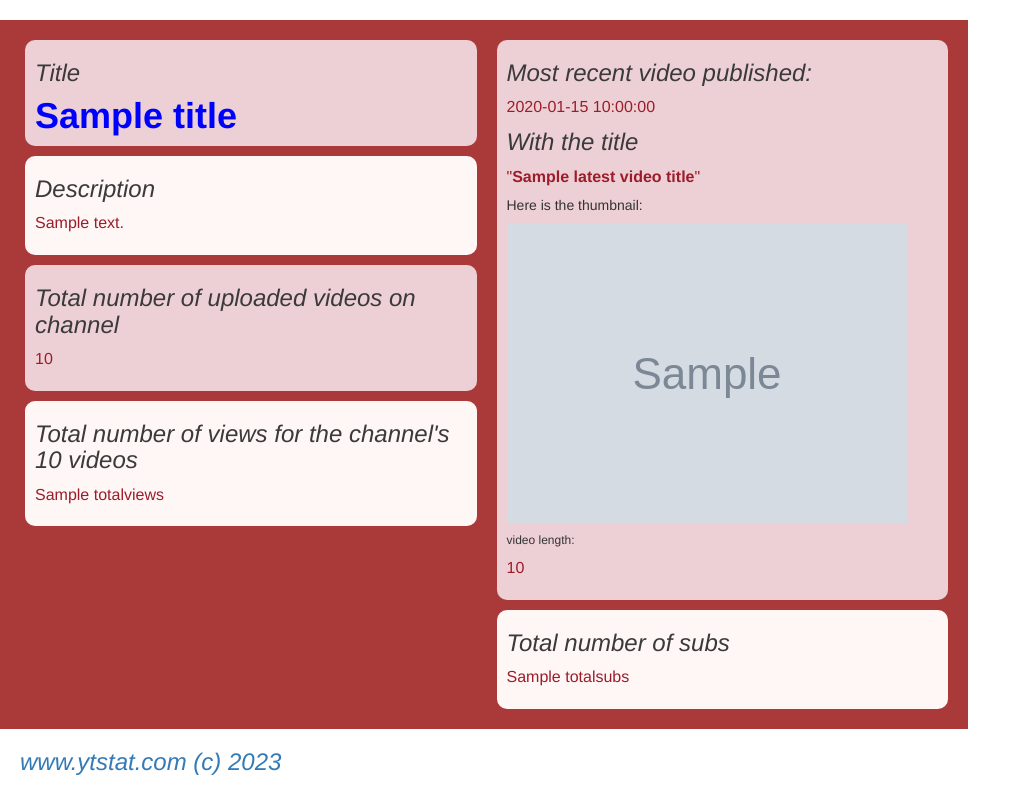
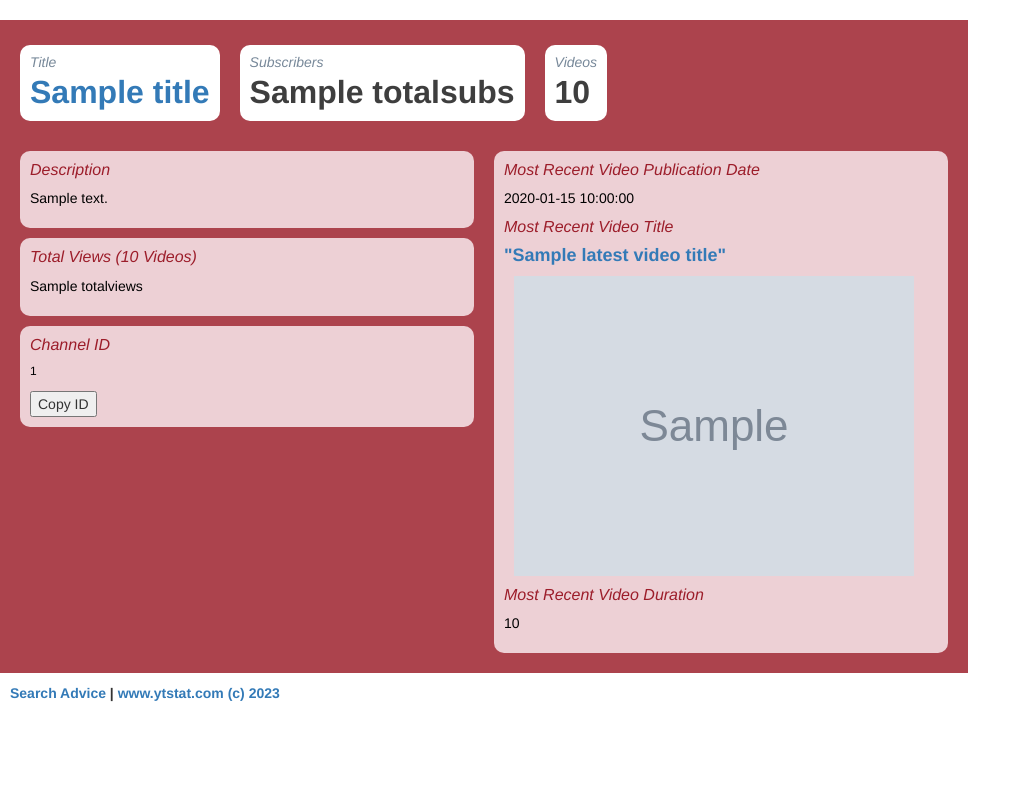
Before and after one commit to pswapneet/yt-stats-flask, a Flask app: template templates/stats.html in a window 1280 px wide. Shown: the part 100-886 px from the top of the page, without its empty margins (0-1031 px from the left). After the commit the page ends 802 px from the top, so only its background shows below. Run offline with Flask 2, Linux system fonts and the light colour scheme; the template is opened without the code that fills it: most values are stand-ins (such as "Sample title", 1, 10 or a date in 2020); grey boxes marked "Sample" are stand-in pictures; some libraries are stand-ins or nearby versions.

Commit message:
deploying

```diff
--- a/main.py
+++ b/main.py
@@ -171,6 +171,13 @@ def stats(channel_id):
     latestvid_title = search_response["items"][0]["snippet"]["title"]
     latestvid_title = html.unescape(latestvid_title)
 
+    #latest video url
+    id_latest = search_response["items"][0]["id"]["videoId"]
+    latest_video_url = "https://www.youtube.com/watch?v="+id_latest
+
+    #channel id
+    channelid = channel_id
+
     return render_template('stats.html', \
         title=title, \
         description=description, \
@@ -180,7 +187,9 @@ def stats(channel_id):
         latest_video_date=latestvid_date_only, \
         totalsubs=subs_string, \
         totalviews=views_string, \
-        totalvideos=video_string)
+        totalvideos=video_string, \
+        cid=channelid, \
+        url_latest=latest_video_url)
 
 #KEEP THIS FUNCTION HERE
 @app.route("/stats/<channel_id>", methods=['GET', 'POST'])
--- a/static/css/bstrap.css
+++ b/static/css/bstrap.css
@@ -20,13 +20,34 @@ h3.forms_header_text {
   margin: 10px;
   }
 
+.index-cntnr2 {
+    max-width: 968px;
+    background-color: #ccc;
+    border-radius: 10px;
+    border-color: #000;
+    padding: 10px;
+    margin: 10px;
+    font-size: 24px;
+    font-weight: bold;
+  }
+
 h5.index-cntnr {
   font-style: italic;
 }
 
-h3.footer {
+#footer {
+  margin-top: 10px;
+  padding-left: 10px;
+}
+
+#about {
+  margin-top: 10px;
+  padding-left: 10px;
+}
+
+h2.footer {
     color: #954e55;
-    font-size: 24px;
+    font-size: 18px;
     font-style: italic;
     margin-left: 20px;
 
@@ -34,6 +55,14 @@ h3.footer {
 
 .about {
   margin: 10px;
-  font-size: 12px;
+  font-size: 18px;
   font-weight: bold;
 }
+
+.about2 {
+  background-color: #ccc;
+  margin: 10px;
+  padding: 10px;
+  font-size: 18px;
+  font-weight: bold;
+}
--- a/static/css/statstyle.css
+++ b/static/css/statstyle.css
@@ -1,50 +1,95 @@
+.ytstats-title-container {
+  width: 100%;
+  max-width: 968px;
+  margin-top: 0;
+  margin-right: 10px;
+  margin-bottom: 0;
+  margin-left: 0;
+  padding: 10px;
+  display: flex;
+  background-color: #9c1d2ad4;
+}
+
+.ytstats-title-container h1 {
+  color: blue;
+  font-size: 32px;
+  font-weight: bold;
+  text-align: left;
+  margin: 0;
+  padding: 0;
+  display: inline-block;
+}
+
+.ytstats-title-box {
+  background-color: #fff;
+  border-radius: 10px;
+  border-color: #000;
+  padding: 10px;
+  margin-top: 15px;
+  margin-right: 10px;
+  margin-bottom: 0;
+  margin-left: 10px;
+}
+
+.ytstats-title-box h2 {
+  color:#000000c1;
+  font-weight: bold;
+  font-size: 32px;
+  padding: 0;
+  margin: 0;
+}
+
+.ytstats-title-box h3 {
+  color: lightslategray;
+  font-style: italic;
+  font-size: 14px;
+  padding-top: 0;
+  padding-right: 0;
+  padding-bottom: 5px;
+  padding-left: 0;
+  margin: 0;
+}
+
 .ytstats-container {
   width: 100%;
   max-width: 968px;
   margin: 0;
   padding: 10px;
   display: flex;
-  background-color: #aa3a3a;
+  background-color: #9c1d2ad4;
 }
 
-.ytstats-container h1 {
-  color: blue;
-  font-size: 36px;
-  font-weight: bold;
-  text-align: left;
-  margin: 0;
-  padding: 0;
+.ytstats-subs {
+  background-color: #edd0d5;
+  border-radius: 10px;
+  border-color: #000;
+  padding: 10px;
+  margin: 10px;
+  display: inline-block;
 }
 
 .ytstats-container h3 {
-  color: #3a3a3a;
+  color: #9c1d2a;
   font-style: italic;
-  margin: 10px 0;
+  font-size: 16px;
+  margin: 0;
 }
 
 .ytstats-container p {
-  color: #9c1d2a;
-  font-size: 16px;
+  color: #000;
+  font-size: 14px;
   margin: 10px 0;
 }
 
 .ytstats-col-left {
   width: 50%;
   text-align: left;
-  margin-left: 5px;
+  margin-left: 0;
 }
 
 .ytstats-col-right {
   width: 50%;
   text-align: left;
-}
-
-.ytstats-title {
-  background-color: #edd0d5;
-  border-radius: 10px;
-  border-color: #000;
-  padding: 10px;
-  margin: 10px;
 }
 
 .ytstats-recent-video {
@@ -55,8 +100,18 @@
   margin: 10px;
 }
 
+.ytstats-recent-video h2 {
+  font-weight: bold;
+  font-size: 18px;
+  padding-top: 10px;
+  padding-right: 10px;
+  padding-bottom: 0;
+  padding-left: 0;
+  margin: 0;
+}
+
 .ytstats-description {
-  background-color: #fff6f6;
+  background-color: #edd0d5;
   border-radius: 10px;
   border-color: #000;
   padding: 10px;
@@ -72,9 +127,20 @@
 }
 
 .ytstats-details-middle {
-  background-color: #fff6f6;
+  background-color: #edd0d5;
   border-radius: 10px;
   border-color: #000;
   padding: 10px;
   margin: 10px;
 }
+
+@media (max-width: 767px) {
+  .ytstats-title-container {
+    flex-direction: column;
+  }
+
+  .ytstats-title-box {
+    width: 95%;
+    margin-right: 10px;
+  }
+}
--- a/templates/footer.html
+++ b/templates/footer.html
@@ -1 +1,3 @@
-<h3 class="footer"><a href="{{ url_for('about') }}">www.ytstat.com (c) 2023</a></h3>
+<div id="footer">
+<p style="font-weight: bold;"><a href="{{ url_for('about') }}">Search Advice</a> | <a href="{{ url_for('index') }}">www.ytstat.com (c) 2023</p>
+</div>
--- a/templates/id_error.html
+++ b/templates/id_error.html
@@ -4,6 +4,6 @@
 
 {% block content %}
 
-<h1> no channel found with that ID, check that ID is correct (it is case sensitive)</h1>
+<h1 style="padding-left: 10px;"> no channel found with that ID, check that ID is correct (it is case sensitive)</h1>
 
 {% endblock %}
--- a/templates/name_error.html
+++ b/templates/name_error.html
@@ -4,6 +4,6 @@
 
 {% block content %}
 
-<h1> no channel found, try again.</h1>
+<h1 style="padding-left: 10px;"> no channel found, try again.</h1>
 
 {% endblock %}
--- a/templates/stats.html
+++ b/templates/stats.html
@@ -7,45 +7,67 @@
 {% endblock %}
 
 {% block content %}
+<div class="ytstats-title-container">
+  <div class="ytstats-title-box">
+    <h3>Title</h3>
+    <h1><a href="https://youtube.com/channel/{{ cid }}" target="_blank">{{ title }}</a></h1>
+  </div>
+  <div class="ytstats-title-box">
+    <h3>Subscribers</h3>
+    <h2> {{ totalsubs }}</h2>
+  </div>
+  <div class="ytstats-title-box">
+    <h3>Videos</h3>
+    <h2> {{ totalvideos }} </h2>
+  </div>
+</div>
 
 <div class="ytstats-container">
 
   <div class="ytstats-col-left">
-      <div class="ytstats-title">
-        <h3 class="h3-title-desc">Title</h3>
-        <h1>{{ title }}</h1>
-      </div>
+
     <div class="ytstats-description">
       <h3 class="h3-title-desc">Description</h3>
       <p>{{ description }}</p>
     </div>
-      <div class="ytstats-details">
-        <h3 class="h3-title-desc">Total number of uploaded videos on channel</h3>
-        <p> {{ totalvideos }} </p>
-      </div>
+
     <div class="ytstats-details-middle">
-        <h3 class="h3-title-desc">Total number of views for the channel's {{ totalvideos }} videos </h3>
+      <h3 class="h3-title-desc">Total Views ({{ totalvideos }} Videos) </h3>
       <p> {{ totalviews }}</p>
     </div>
-
+      <div class="ytstats-description">
+      <h3 class="h3-title-desc">Channel ID</h3>
+      <p style="font-size: 12px;">{{ cid }}</p>
+      <button class="copy-btn" onclick="copyToClipboard('{{ cid }}')">Copy ID</button>
+    </div>
   </div>
 
   <div class="ytstats-col-right">
     <div class="ytstats-recent-video">
-        <h3>Most recent video published:</h3>
+      <h3>Most Recent Video Publication Date</h3>
       <p>{{ latest_video_date }} </p>
-          <h3>With the title </h3>
-          <p>"<b>{{ latest_video_title }}</b>"</p>
-          <h5>Here is the thumbnail: </h5>
-          <img src="{{ latest_url_thumb }}" alt="thumbnail">
-          <h6>video length: </h6>
+        <h3>Most Recent Video Title</h3>
+        <h2><a href="{{url_latest}}" target="blank">"{{ latest_video_title }}"</a></h2>
+        <a href="{{url_latest}}" target="blank"><img src="{{ latest_url_thumb }}" alt="thumbnail" style="padding-top: 10px; padding-right: 5px; padding-bottom: 10px; padding-left: 10px;"></a>
+        <h3>Most Recent Video Duration</h3>
         <p>{{ latest_video_duration }} </p>
       </p>
     </div>
-      <div class="ytstats-details-middle">
-        <h3 class="h3-title-desc">Total number of subs</h3>
-        <p> {{ totalsubs }}</p>
+
   </div>
 </div>
-  </div>
+<script>
+  function copyToClipboard(text) {
+    var textArea = document.createElement("textarea");
+    textArea.value = text;
+    document.body.appendChild(textArea);
+    textArea.select();
+    document.execCommand("copy");
+    document.body.removeChild(textArea);
+
+    var btn = document.querySelector('.copy-btn');
+    btn.style.backgroundColor = 'lightgreen';
+    btn.innerHTML = 'ID Copied!';
+  }
+</script>
 {% endblock %}
```
Also changed, not shown: templates/about.html (+12 -1 lines), templates/index.html (+1 -8 lines). Lines whose indentation alone changed are shown as unchanged.
